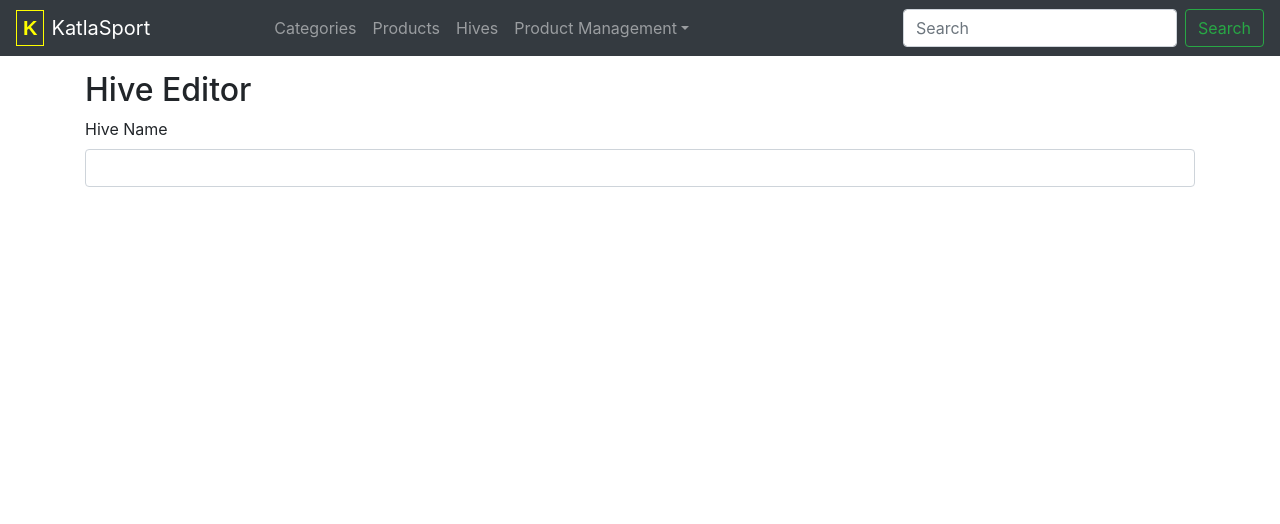
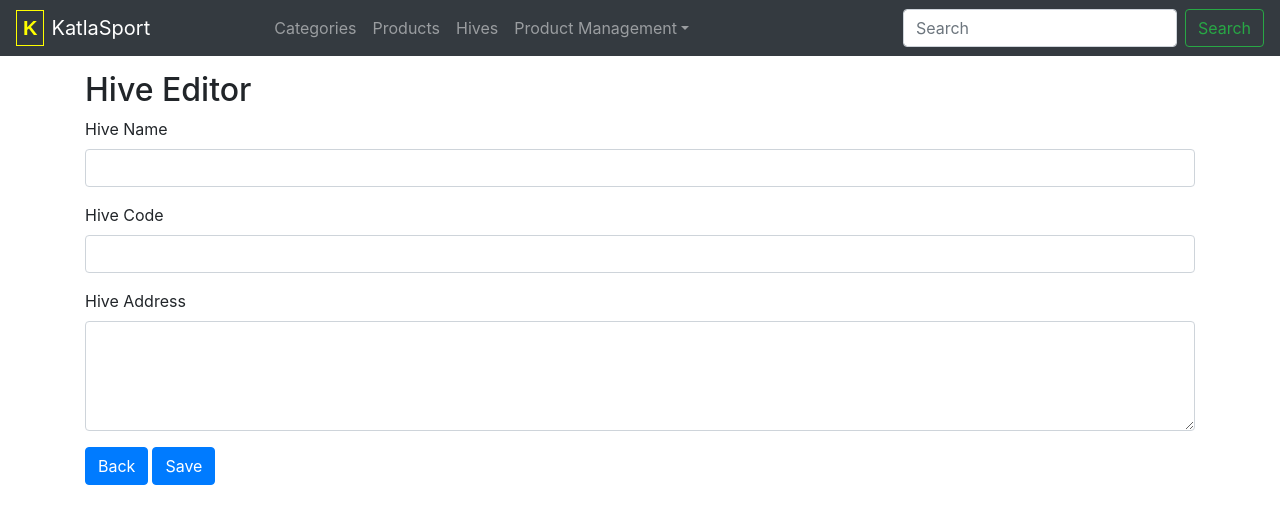
Before and after one commit to polovy1o/artlogic-katla, a React (Create React App) app in the folder artlogic-katla-client/: page /hive in a window 1280 px wide. Shown: the top 524 px of the page. Built offline with nearby package versions, Linux system fonts and the light colour scheme; no server answers.

Commit message:
Merge step12. Add Name, Address fields in HiveForm. Add buttons in HiveForm. New methods in HiveService. (client)

```diff
--- a/artlogic-katla-client/src/components/HiveForm.jsx
+++ b/artlogic-katla-client/src/components/HiveForm.jsx
@@ -1,5 +1,5 @@
-import React from "react";
-import { useLoaderData } from "react-router-dom";
+import React, { useState } from "react";
+import { useLoaderData, useNavigate } from "react-router-dom";
 import { Formik, Form, Field } from 'formik';
 import * as Yup from 'yup';
 import hiveService from "../services/HiveService";
@@ -21,13 +21,19 @@ export async function HiveFormLoader({ params }) {
 }
 
 function HiveForm() {
+    const navigate = useNavigate()
     const { hive } = useLoaderData();
+    const [deleted, setDeleted] = useState(hive.isDeleted)
 
     const validation = Yup.object().shape({
         name: Yup.string()
             .min(4, 'Hive Name must be at least 4 characters long.')
             .max(60, 'Hive Name must be less than 60 characters long.')
-            .required('Product Name is required.')
+            .required('Product Name is required.'),
+        code: Yup.string()
+            .min(5, 'Hive Code must be 5 characters long.')
+            .max(5, 'Hive Code must be 5 characters long.')
+            .required('Hive Code is required.')
     });
 
     return (
@@ -36,6 +42,13 @@ function HiveForm() {
             <Formik
                 initialValues={hive}
                 validationSchema={validation}
+                onSubmit={(hive) => {
+                    if (hive.id) {
+                        hiveService.updateHive(hive.id, hive).then(() => navigate(-1))
+                    } else {
+                        hiveService.addHive(hive).then(() => navigate(-1))
+                    }
+                }}
             >
                 {({ errors, touched, values }) => (
                     <Form>
@@ -49,10 +62,23 @@ function HiveForm() {
                             <label htmlFor="name" id="nameLabel">Hive Name</label>
                             <Field type="text" className="form-control" id="name" aria-describedby="nameLabel" maxLength="60" name="name" />
                             {errors.name && touched.name ?
-                            <div className="alert alert-danger">
-                                <div>{errors.name}</div>
-                            </div>
-                            : null}
+                                <div className="alert alert-danger">
+                                    <div>{errors.name}</div>
+                                </div>
+                                : null}
+                        </div>
+                        <div className="form-group">
+                            <label htmlFor="code" id="codeLabel">Hive Code</label>
+                            <Field type="text" className="form-control" id="code" aria-describedby="codeLabel" name="code" maxLength="5" />
+                            {errors.code && touched.code ?
+                                <div className="alert alert-danger">
+                                    {errors.code}
+                                </div>
+                                : null}
+                        </div>
+                        <div className="form-group">
+                            <label htmlFor="description" id="descriptionLabel">Hive Address</label>
+                            <Field as='textarea' value={values.address || ''} className="form-control" id="address" aria-describedby="addressLabel" rows="4" maxLength="300" name="address" />
                         </div>
                         {values.updatedAt ?
                             <div className="form-group">
@@ -60,6 +86,25 @@ function HiveForm() {
                                 <Field type="text" className="form-control" id="updatedAt" aria-describedby="updatedAtLabel" name="updatedAt" readOnly />
                             </div>
                             : null}
+                        <div className="btn-toolbar" role="toolbar" aria-label="Action buttons">
+                            <div className="btn-group mr-1" role="group" aria-label="Cancel group">
+                                <button type="button" onClick={() => navigate(-1)} className="btn btn-primary">Back</button>
+                            </div>
+                            <div className="btn-group mr-4" role="group" aria-label="Save group">
+                                <button type="submit" className="btn btn-primary">Save</button>
+                            </div>
+                            {values.id && !deleted ?
+                                <div className="btn-group mr-1" role="group" aria-label="Delete group">
+                                    <button type="button" onClick={() => hiveService.setHiveStatus(values.id, true).then(() => setDeleted(true))} className="btn btn-warning" name="type">Delete</button>
+                                </div>
+                                : null}
+                            {values.id && deleted ?
+                                <div className="btn-group" role="group" aria-label="Purge group">
+                                    <button type="button" onClick={() => hiveService.setHiveStatus(values.id, false).then(() => setDeleted(false))} className="btn btn-warning">Undelete</button>
+                                    <button type="button" onClick={() => hiveService.deleteHive(values.id).then(() => navigate(-1))} className="btn btn-danger">Purge</button>
+                                </div>
+                                : null}
+                        </div>
                     </Form>
                 )}
             </Formik>
--- a/artlogic-katla-client/src/components/ProductCategoryForm.jsx
+++ b/artlogic-katla-client/src/components/ProductCategoryForm.jsx
@@ -87,7 +87,7 @@ function ProductCategoryForm() {
                             </div>
                             : null}
                         <div className="btn-toolbar" role="toolbar" aria-label="Action buttons">
-                        <div className="btn-group mr-1" role="group" aria-label="Cancel group">
+                            <div className="btn-group mr-1" role="group" aria-label="Cancel group">
                                 <button type="button" onClick={() => navigate(-1)} className="btn btn-primary">Back</button>
                             </div>
                             <div className="btn-group mr-4" role="group" aria-label="Save group">
--- a/artlogic-katla-client/src/services/HiveService.js
+++ b/artlogic-katla-client/src/services/HiveService.js
@@ -25,19 +25,19 @@ class HiveService
         return this.instance.get(hiveId + '/sections');
     }
 
-    addHive(hive)
+    addHive(createRequest)
     {
-        return null;
+        return this.instance.post('', createRequest);
     }
 
-    updateHive(hive)
+    updateHive(hiveId, updateRequest)
     {
-        return null;
+        return this.instance.put('' + hiveId, updateRequest);
     }
 
     deleteHive(hiveId)
     {
-        return null;
+        return this.instance.delete('' + hiveId);
     }
 
     setHiveStatus(hiveId, deletedStatus)
```
